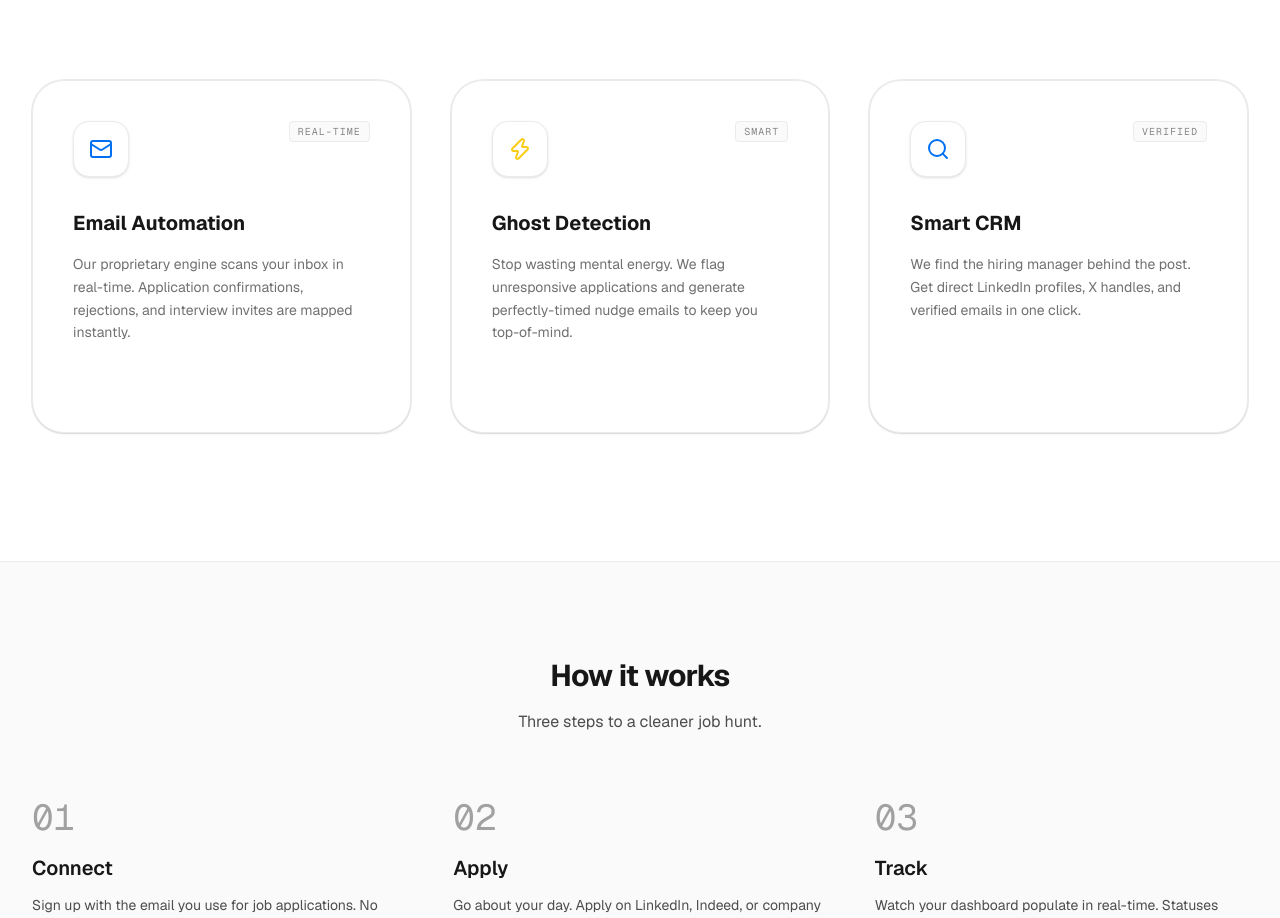
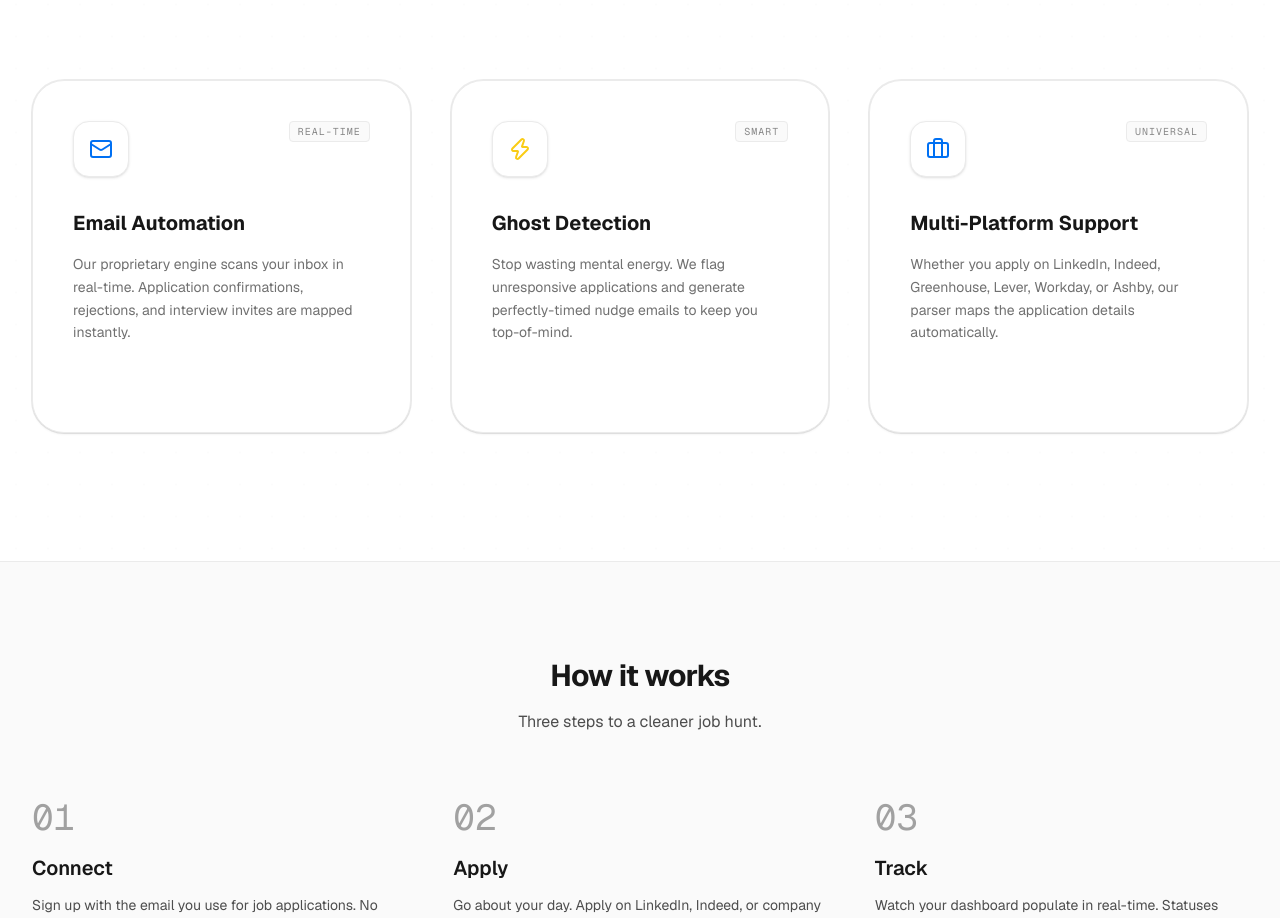
Before and after one commit to Utkarsh-Mauryaa/Stalk-Jobs, a Next.js app: page / in a window 1280 px wide. Shown: the part 1230-2148 px from the top of the page. Built offline with nearby package versions, Linux system fonts and the light colour scheme; no server answers.

Commit message:
replace hiring manager social tile with universal platform tile

```diff
--- a/components/features-section.tsx
+++ b/components/features-section.tsx
@@ -1,7 +1,7 @@
 "use client"
 
 import { motion } from "framer-motion"
-import { Mail, Zap, Search } from "lucide-react"
+import { Mail, Zap, Briefcase } from "lucide-react"
 import { FeatureCard } from "./feature-card"
 
 const container = {
@@ -48,10 +48,10 @@ export function FeaturesSection() {
             badge="Smart"
           />
           <FeatureCard
-            icon={<Search className="h-6 w-6 text-success" />}
-            title="Smart CRM"
-            description="We find the hiring manager behind the post. Get direct LinkedIn profiles, X handles, and verified emails in one click."
-            badge="Verified"
+            icon={<Briefcase className="h-6 w-6 text-success" />}
+            title="Multi-Platform Support"
+            description="Whether you apply on LinkedIn, Indeed, Greenhouse, Lever, Workday, or Ashby, our parser maps the application details automatically."
+            badge="Universal"
           />
         </motion.div>
       </div>
```
Also changed, not shown: 1 other file (tests, documents, lock files or other folders).
